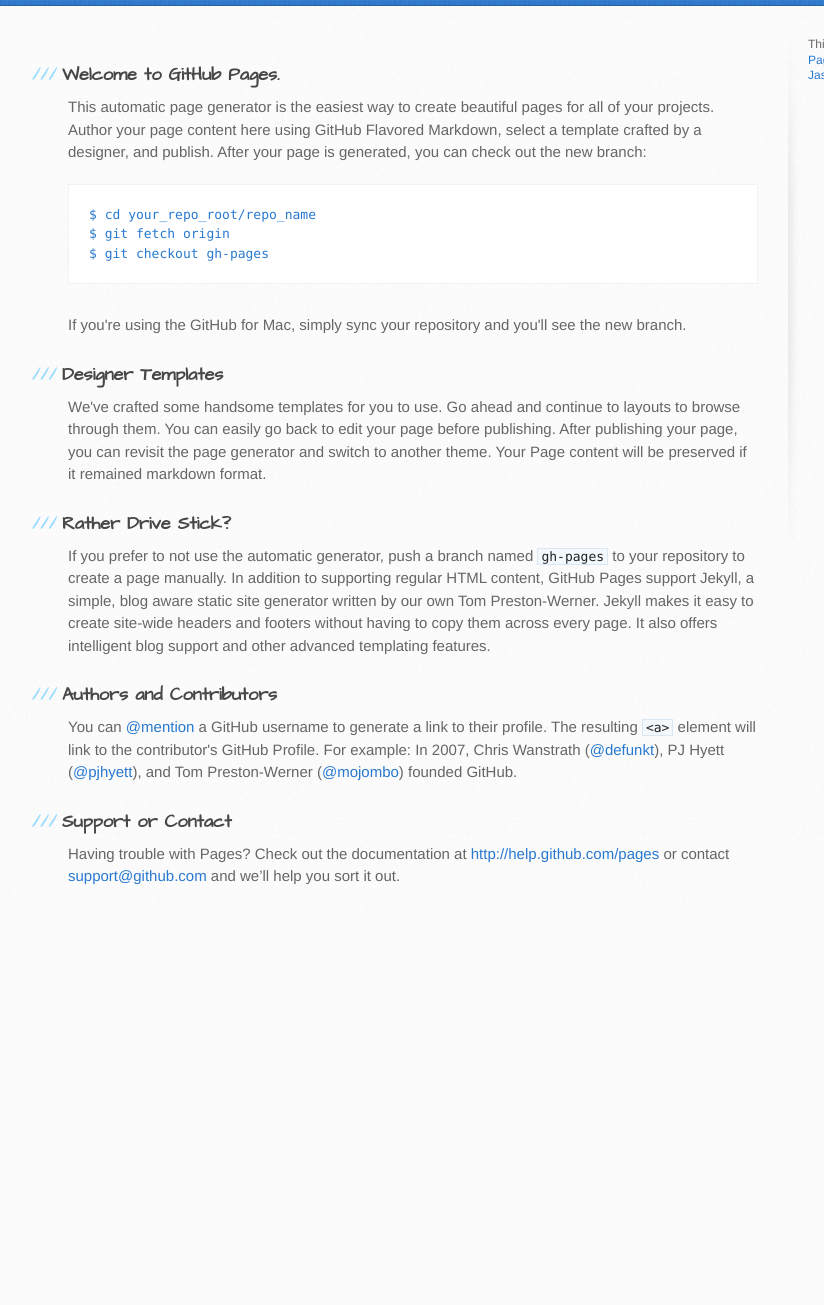
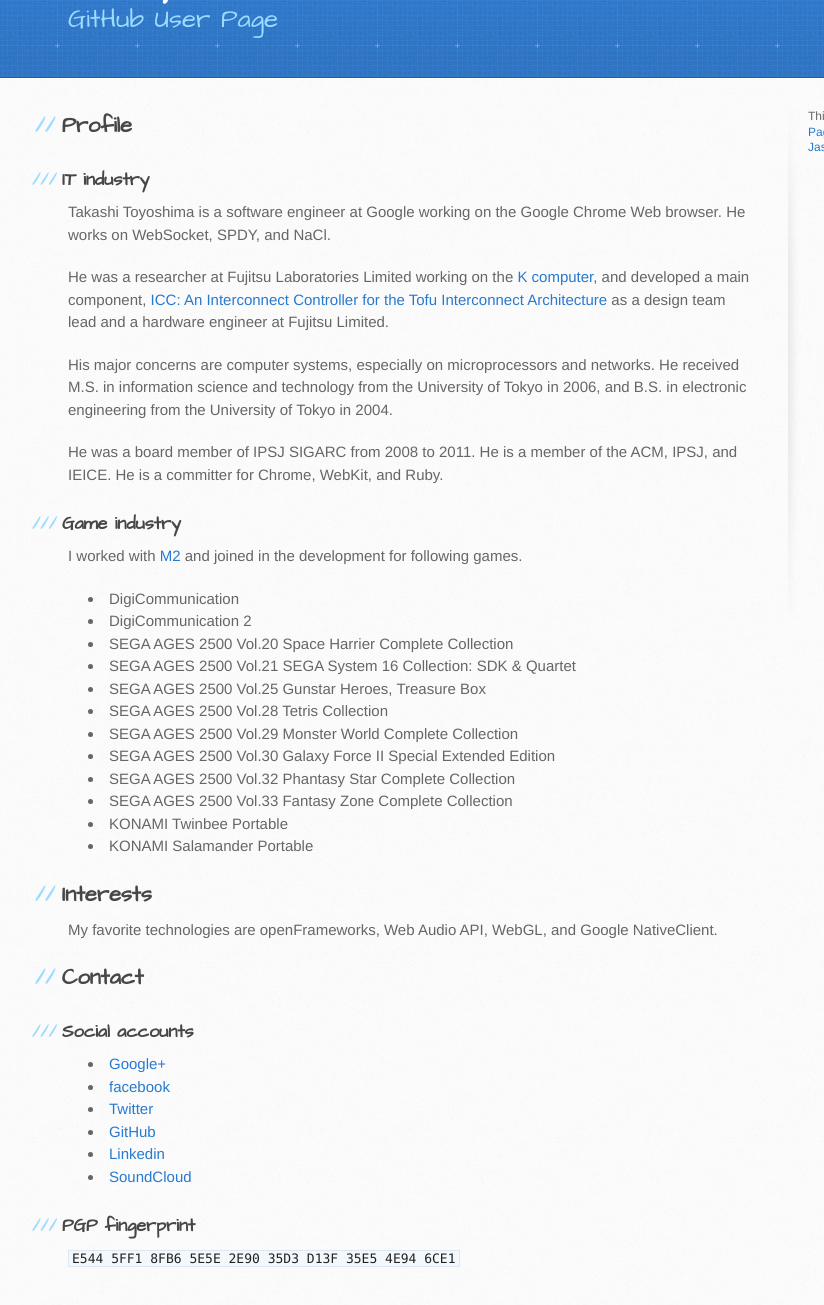
Before and after one commit to toyoshim/toyoshim.github.com, a plain HTML site: page index.html in a window 1280 px wide. Shown: the part 195-1500 px from the top of the page, without its empty margins (102-926 px from the left). Before the commit the page ends 1125 px from the top, so only its background shows below. Drawn offline with Linux system fonts and the light colour scheme.

Commit message:
Replace master branch with page content via GitHub

```diff
--- a/index.html
+++ b/index.html
@@ -13,13 +13,13 @@
     <script src="//html5shiv.googlecode.com/svn/trunk/html5.js"></script>
     <![endif]-->
 
-    <title>Toyoshim.github.com by toyoshim</title>
+    <title>Takashi Toyoshima by toyoshim</title>
   </head>
 
   <body>
     <header>
       <div class="inner">
-        <h1>Toyoshim.github.com</h1>
+        <h1>Takashi Toyoshima</h1>
         <h2>GitHub User Page</h2>
         <a href="https://github.com/toyoshim" class="button"><small>Follow me on</small>GitHub</a>
       </div>
@@ -28,32 +28,54 @@
     <div id="content-wrapper">
       <div class="inner clearfix">
         <section id="main-content">
-          <h3>Welcome to GitHub Pages.</h3>
+          <h2>Profile</h2>
 
-<p>This automatic page generator is the easiest way to create beautiful pages for all of your projects. Author your page content here using GitHub Flavored Markdown, select a template crafted by a designer, and publish. After your page is generated, you can check out the new branch:</p>
+<h3>IT industry</h3>
 
-<pre><code>$ cd your_repo_root/repo_name
-$ git fetch origin
-$ git checkout gh-pages
-</code></pre>
+<p>Takashi Toyoshima is a software engineer at Google working on the Google Chrome Web browser. He works on WebSocket, SPDY, and NaCl.</p>
 
-<p>If you're using the GitHub for Mac, simply sync your repository and you'll see the new branch.</p>
+<p>He was a researcher at Fujitsu Laboratories Limited working on the <a href="http://www.fujitsu.com/global/about/tech/k/">K computer</a>, and developed a main component, <a href="http://www.hotchips.org/wp-content/uploads/hc_archives/archive22/HC22.24.510-1-Toyoishima-Tofu-icc.pdf">ICC: An Interconnect Controller for the Tofu Interconnect Architecture</a> as a design team lead and a hardware engineer at Fujitsu Limited.</p>
 
-<h3>Designer Templates</h3>
+<p>His major concerns are computer systems, especially on microprocessors and networks.
+He received M.S. in information science and technology from the University of Tokyo in 2006, and B.S. in electronic engineering from the University of Tokyo in 2004.</p>
 
-<p>We've crafted some handsome templates for you to use. Go ahead and continue to layouts to browse through them. You can easily go back to edit your page before publishing. After publishing your page, you can revisit the page generator and switch to another theme. Your Page content will be preserved if it remained markdown format.</p>
+<p>He was a board member of IPSJ SIGARC from 2008 to 2011. He is a member of the ACM, IPSJ, and IEICE. He is a committer for Chrome, WebKit, and Ruby.</p>
 
-<h3>Rather Drive Stick?</h3>
+<h3>Game industry</h3>
 
-<p>If you prefer to not use the automatic generator, push a branch named <code>gh-pages</code> to your repository to create a page manually. In addition to supporting regular HTML content, GitHub Pages support Jekyll, a simple, blog aware static site generator written by our own Tom Preston-Werner. Jekyll makes it easy to create site-wide headers and footers without having to copy them across every page. It also offers intelligent blog support and other advanced templating features.</p>
+<p>I worked with <a href="http://www.mtwo.co.jp/">M2</a> and joined in the development for following games.</p>
 
-<h3>Authors and Contributors</h3>
+<ul>
+<li>DigiCommunication</li>
+<li>DigiCommunication 2</li>
+<li>SEGA AGES 2500 Vol.20 Space Harrier Complete Collection</li>
+<li>SEGA AGES 2500 Vol.21 SEGA System 16 Collection: SDK &amp; Quartet</li>
+<li>SEGA AGES 2500 Vol.25 Gunstar Heroes, Treasure Box</li>
+<li>SEGA AGES 2500 Vol.28 Tetris Collection</li>
+<li>SEGA AGES 2500 Vol.29 Monster World Complete Collection</li>
+<li>SEGA AGES 2500 Vol.30 Galaxy Force II Special Extended Edition</li>
+<li>SEGA AGES 2500 Vol.32 Phantasy Star Complete Collection</li>
+<li>SEGA AGES 2500 Vol.33 Fantasy Zone Complete Collection</li>
+<li>KONAMI Twinbee Portable</li>
+<li>KONAMI Salamander Portable</li>
+</ul><h2>Interests</h2>
 
-<p>You can <a href="https://github.com/blog/821" class="user-mention">@mention</a> a GitHub username to generate a link to their profile. The resulting <code>&lt;a&gt;</code> element will link to the contributor's GitHub Profile. For example: In 2007, Chris Wanstrath (<a href="https://github.com/defunkt" class="user-mention">@defunkt</a>), PJ Hyett (<a href="https://github.com/pjhyett" class="user-mention">@pjhyett</a>), and Tom Preston-Werner (<a href="https://github.com/mojombo" class="user-mention">@mojombo</a>) founded GitHub.</p>
+<p>My favorite technologies are openFrameworks, Web Audio API, WebGL, and Google NativeClient.</p>
 
-<h3>Support or Contact</h3>
+<h2>Contact</h2>
 
-<p>Having trouble with Pages? Check out the documentation at <a href="http://help.github.com/pages">http://help.github.com/pages</a> or contact <a href="mailto:support@github.com">support@github.com</a> and we’ll help you sort it out.</p>
+<h3>Social accounts</h3>
+
+<ul>
+<li><a href="https://plus.google.com/100555099605702150994/about">Google+</a></li>
+<li><a href="http://www.facebook.com/toyoshim">facebook</a></li>
+<li><a href="http://twitter.com/toyoshim">Twitter</a></li>
+<li><a href="https://github.com/toyoshim">GitHub</a></li>
+<li><a href="http://www.linkedin.com/pub/takashi-toyoshima/3b/bb7/81">Linkedin</a></li>
+<li><a href="http://soundcloud.com/takashi-toyoshima">SoundCloud</a></li>
+</ul><h3>PGP fingerprint</h3>
+
+<p><code>E544 5FF1 8FB6 5E5E 2E90  35D3 D13F 35E5 4E94 6CE1</code></p>
         </section>
 
         <aside id="sidebar">
```
Also changed, not shown: params.json (+1 -1 lines).
